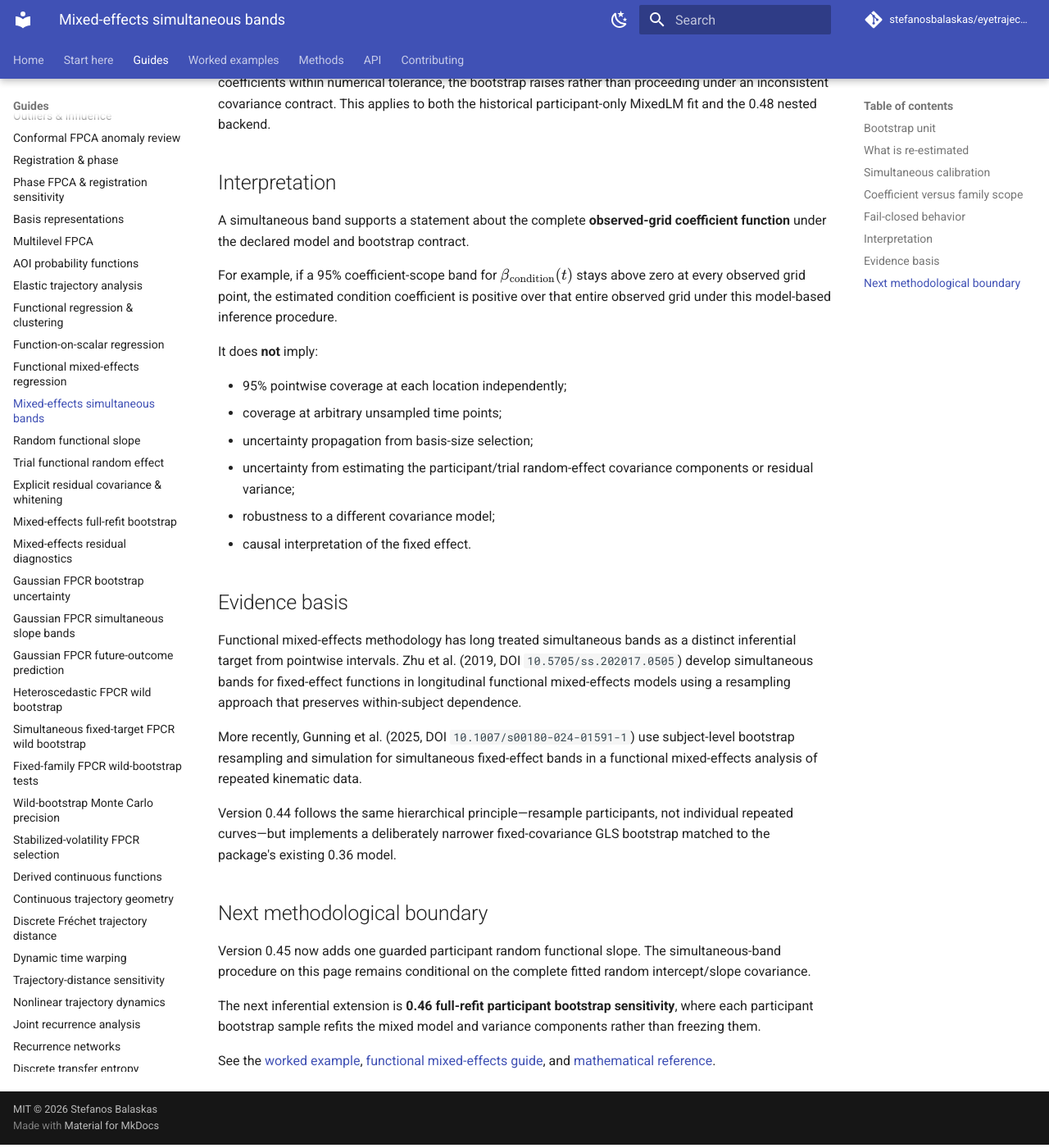
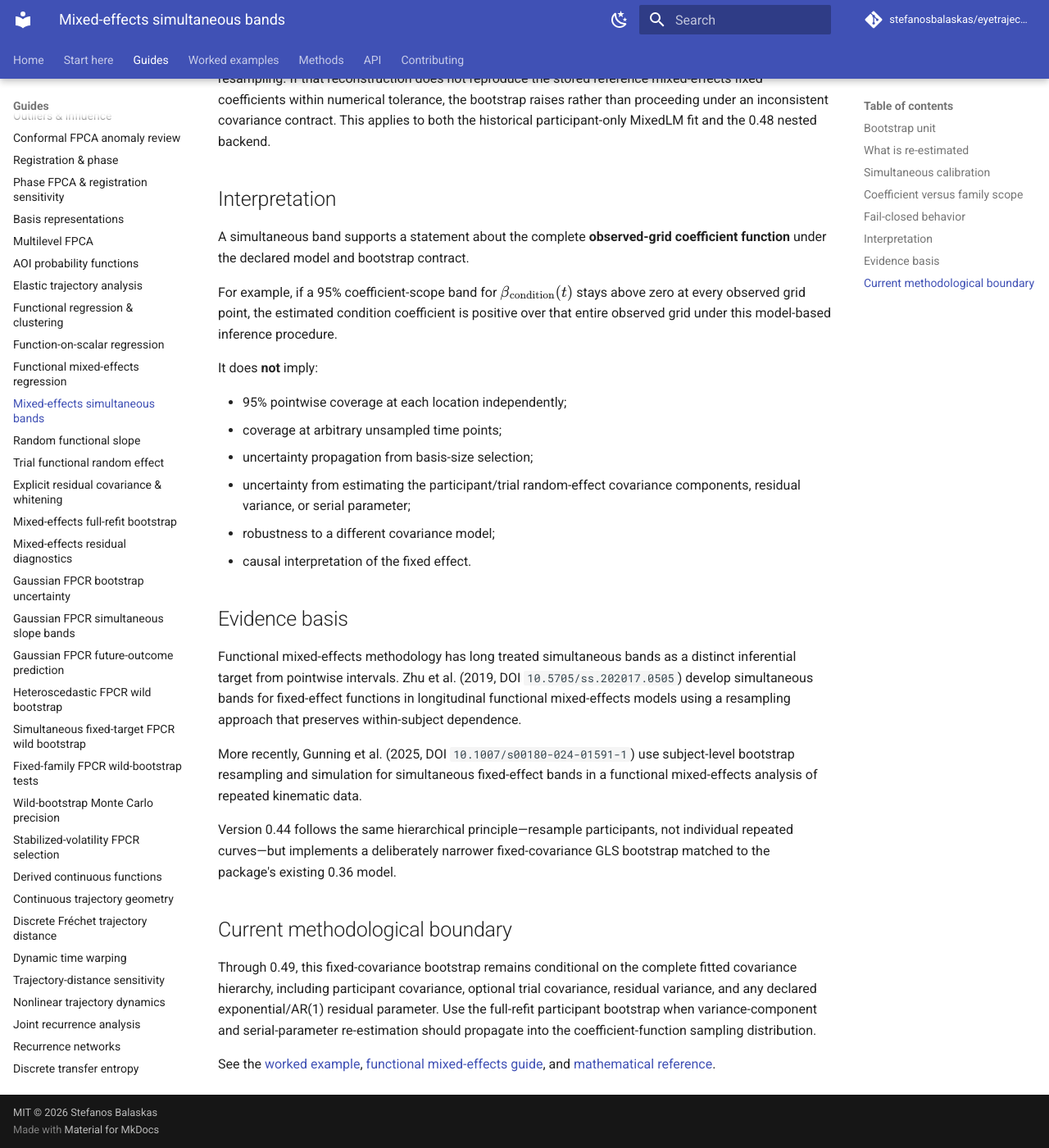
Before and after one commit to stefanosbalaskas/eyetrajectoriespy, an MkDocs documentation site: the page built from docs/methods/functional-mixed-effects-simultaneous-bands.md, in a window 1280 px wide and 1400 px high, scrolled down 2634 px. Shown: the whole window at 82% size. Built offline with MkDocs 1.6.1 and Material for MkDocs 9.7.7, drawn with Linux system fonts in a browser that asks for light colours; comment, search, counter and statistics services are not loaded; some of the changed text lies outside the part shown.

Commit message:
Generalize simultaneous-band contract for serial covariance

```diff
--- a/docs/methods/functional-mixed-effects-simultaneous-bands.md
+++ b/docs/methods/functional-mixed-effects-simultaneous-bands.md
@@ -75,9 +78,9 @@
 $$
 
 The fitted participant random-effect covariance, optional shared trial
-random-effect covariance, residual variance, fixed basis, participant/trial
-random bases, spline degree, model specification, and preprocessing decisions
-are held fixed.
+random-effect covariance, residual variance, any declared residual-correlation
+parameter/matrix, fixed basis, participant/trial random bases, spline degree,
+model specification, and preprocessing decisions are held fixed.
 
 This makes the procedure a **participant-cluster case bootstrap conditional on
 the fitted covariance model**, not a full mixed-model parametric bootstrap and
@@ -158,7 +161,7 @@
 - coverage at arbitrary unsampled time points;
 - uncertainty propagation from basis-size selection;
 - uncertainty from estimating the participant/trial random-effect covariance
-  components or residual variance;
+  components, residual variance, or serial parameter;
 - robustness to a different covariance model;
 - causal interpretation of the fixed effect.
 
@@ -179,15 +182,14 @@
 not individual repeated curves—but implements a deliberately narrower
 fixed-covariance GLS bootstrap matched to the package's existing 0.36 model.
 
-## Next methodological boundary
+## Current methodological boundary
 
-Version 0.45 now adds one guarded participant random functional slope. The
-simultaneous-band procedure on this page remains conditional on the complete
-fitted random intercept/slope covariance.
-
-The next inferential extension is **0.46 full-refit participant bootstrap
-sensitivity**, where each participant bootstrap sample refits the mixed model
-and variance components rather than freezing them.
+Through 0.49, this fixed-covariance bootstrap remains conditional on the
+complete fitted covariance hierarchy, including participant covariance,
+optional trial covariance, residual variance, and any declared exponential/AR(1)
+residual parameter. Use the full-refit participant bootstrap when
+variance-component and serial-parameter re-estimation should propagate into the
+coefficient-function sampling distribution.
 
 See the
 [worked example](../examples/functional-mixed-effects-simultaneous-bands.md),
```
Also changed, not shown: other parts of docs/methods/functional-mixed-effects-simultaneous-bands.md (+5 -2 lines).
